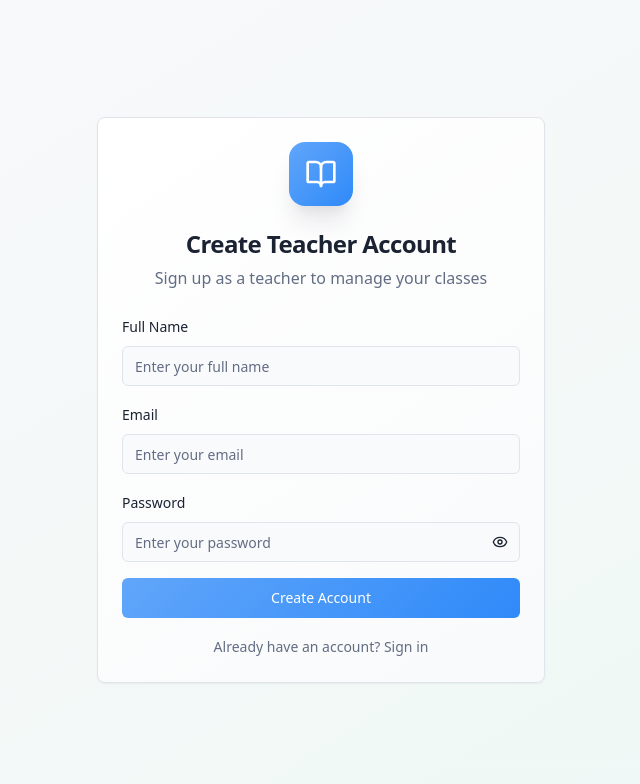
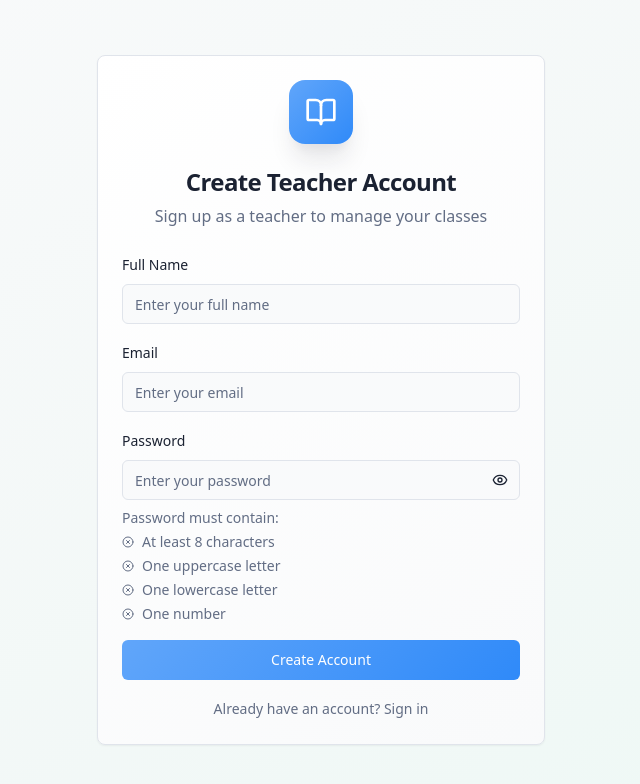
Before and after one commit to okelo0121/present-smart-code, a React (Vite) app: page /auth in a window 1280 px wide. Both pictures are taken after a click on the button "Don't have an account? Sign up". Shown: the top 784 px of the page, without its empty margins (319-959 px from the left). Built offline with nearby package versions, Linux system fonts and the light colour scheme; the HTML template or start-up script is replaced by a standard one.

Commit message:
Update frontend with validation
Add Zod validation to InviteStudentForm.tsx and password strength requirements to Auth.tsx. Remove client-side console.error statements.

```diff
--- a/src/components/InviteStudentForm.tsx
+++ b/src/components/InviteStudentForm.tsx
@@ -6,6 +6,14 @@ import { Label } from "@/components/ui/label";
 import { UserPlus, Mail, Loader2 } from "lucide-react";
 import { useToast } from "@/hooks/use-toast";
 import { supabase } from "@/integrations/supabase/client";
+import { z } from "zod";
+
+const inviteSchema = z.object({
+  studentName: z.string().trim().min(1, "Name is required").max(100, "Name must be less than 100 characters"),
+  studentEmail: z.string().email("Invalid email address").max(255, "Email must be less than 255 characters"),
+  className: z.string().trim().min(1, "Class is required").max(100, "Class name must be less than 100 characters"),
+  department: z.string().trim().min(1, "Department is required").max(100, "Department name must be less than 100 characters")
+});
 
 export const InviteStudentForm = () => {
   const [studentName, setStudentName] = useState("");
@@ -20,17 +28,29 @@ export const InviteStudentForm = () => {
     setLoading(true);
 
     try {
+      // Validate input data
+      const validationResult = inviteSchema.safeParse({
+        studentName,
+        studentEmail,
+        className,
+        department
+      });
+
+      if (!validationResult.success) {
+        const errors = validationResult.error.errors.map(e => e.message).join(", ");
+        toast({
+          title: "Validation Error",
+          description: errors,
+          variant: "destructive",
+        });
+        return;
+      }
+
       const { data, error } = await supabase.functions.invoke('send-student-invite', {
-        body: {
-          studentName,
-          studentEmail,
-          className,
-          department,
-        }
+        body: validationResult.data
       });
 
       if (error) {
-        // Check if there's an error message in the data
         const errorMessage = data?.error || error.message;
         throw new Error(errorMessage);
       }
@@ -46,8 +66,6 @@ export const InviteStudentForm = () => {
       setClassName("");
       setDepartment("");
     } catch (error: any) {
-      console.error("Error sending invitation:", error);
-
       const errorMessage = error.message || "Failed to send invitation";
 
       toast({
--- a/src/pages/Auth.tsx
+++ b/src/pages/Auth.tsx
@@ -4,9 +4,16 @@ import { Button } from "@/components/ui/button";
 import { Input } from "@/components/ui/input";
 import { Card, CardContent, CardHeader, CardTitle } from "@/components/ui/card";
 import { Label } from "@/components/ui/label";
-import { BookOpen, Eye, EyeOff } from "lucide-react";
+import { BookOpen, Eye, EyeOff, CheckCircle2, XCircle } from "lucide-react";
 import { useNavigate } from "react-router-dom";
 import { useToast } from "@/hooks/use-toast";
+import { z } from "zod";
+
+const passwordSchema = z.string()
+  .min(8, "At least 8 characters")
+  .regex(/[A-Z]/, "One uppercase letter")
+  .regex(/[a-z]/, "One lowercase letter")
+  .regex(/[0-9]/, "One number");
 
 const Auth = () => {
   const [isLogin, setIsLogin] = useState(true);
@@ -16,6 +23,12 @@ const Auth = () => {
   const [showPassword, setShowPassword] = useState(false);
   const [loading, setLoading] = useState(false);
   const [isStudentSignup, setIsStudentSignup] = useState(false);
+  const [passwordValidation, setPasswordValidation] = useState({
+    minLength: false,
+    hasUppercase: false,
+    hasLowercase: false,
+    hasNumber: false
+  });
 
   const { signIn, signUp, user } = useAuth();
   const navigate = useNavigate();
@@ -39,6 +52,18 @@ const Auth = () => {
       navigate('/');
     }
   }, [user, navigate]);
+
+  useEffect(() => {
+    // Update password validation on change
+    if (!isLogin) {
+      setPasswordValidation({
+        minLength: password.length >= 8,
+        hasUppercase: /[A-Z]/.test(password),
+        hasLowercase: /[a-z]/.test(password),
+        hasNumber: /[0-9]/.test(password)
+      });
+    }
+  }, [password, isLogin]);
 
   const handleSubmit = async (e: React.FormEvent) => {
     e.preventDefault();
@@ -65,6 +90,19 @@ const Auth = () => {
             title: "Validation Error",
             description: "Please enter your full name",
             variant: "destructive",
+          });
+          return;
+        }
+
+        // Validate password strength
+        const passwordValidation = passwordSchema.safeParse(password);
+        if (!passwordValidation.success) {
+          const errors = passwordValidation.error.errors.map(e => e.message).join(", ");
+          toast({
+            title: "Password Requirements Not Met",
+            description: errors,
+            variant: "destructive",
+            duration: 5000,
           });
           return;
         }
@@ -179,6 +217,53 @@ const Auth = () => {
                   {showPassword ? <EyeOff className="h-4 w-4" /> : <Eye className="h-4 w-4" />}
                 </Button>
               </div>
+              {!isLogin && (
+                <div className="mt-2 space-y-1 text-sm">
+                  <p className="text-muted-foreground mb-1">Password must contain:</p>
+                  <div className="space-y-1">
+                    <div className="flex items-center gap-2">
+                      {passwordValidation.minLength ? (
+                        <CheckCircle2 className="h-3 w-3 text-green-500" />
+                      ) : (
+                        <XCircle className="h-3 w-3 text-muted-foreground" />
+                      )}
+                      <span className={passwordValidation.minLength ? "text-green-500" : "text-muted-foreground"}>
+                        At least 8 characters
+                      </span>
+                    </div>
+                    <div className="flex items-center gap-2">
+                      {passwordValidation.hasUppercase ? (
+                        <CheckCircle2 className="h-3 w-3 text-green-500" />
+                      ) : (
+                        <XCircle className="h-3 w-3 text-muted-foreground" />
+                      )}
+                      <span className={passwordValidation.hasUppercase ? "text-green-500" : "text-muted-foreground"}>
+                        One uppercase letter
+                      </span>
+                    </div>
+                    <div className="flex items-center gap-2">
+                      {passwordValidation.hasLowercase ? (
+                        <CheckCircle2 className="h-3 w-3 text-green-500" />
+                      ) : (
+                        <XCircle className="h-3 w-3 text-muted-foreground" />
+                      )}
+                      <span className={passwordValidation.hasLowercase ? "text-green-500" : "text-muted-foreground"}>
+                        One lowercase letter
+                      </span>
+                    </div>
+                    <div className="flex items-center gap-2">
+                      {passwordValidation.hasNumber ? (
+                        <CheckCircle2 className="h-3 w-3 text-green-500" />
+                      ) : (
+                        <XCircle className="h-3 w-3 text-muted-foreground" />
+                      )}
+                      <span className={passwordValidation.hasNumber ? "text-green-500" : "text-muted-foreground"}>
+                        One number
+                      </span>
+                    </div>
+                  </div>
+                </div>
+              )}
             </div>
 
             <Button
```
Also changed, not shown: 1 other file (tests, documents, lock files or other folders).
